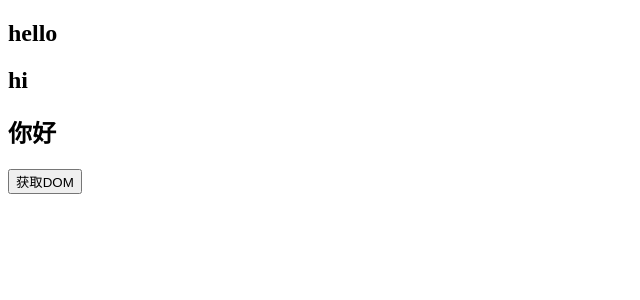
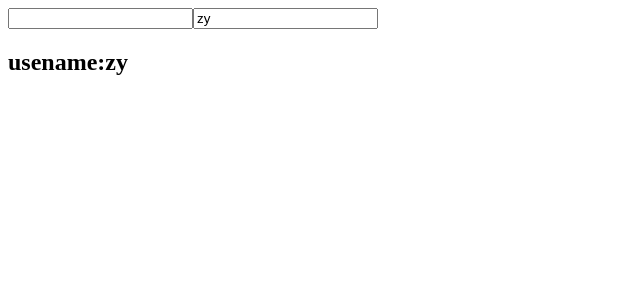
Before and after one commit to ZhangYuYYDS/React, a React (Create React App) app in the folder 05_React脚手架/02_learn_component/: page / in a window 1280 px wide. Shown: the top 300 px of the page, without its empty margins (0-640 px from the left). Built offline with nearby package versions, Linux system fonts and the light colour scheme.

Commit message:
受控组件和非受控组件

```diff
--- a/05_React脚手架/02_learn_component/src/12_render函数的优化/App.jsx
+++ b/05_React脚手架/02_learn_component/src/12_render函数的优化/App.jsx
@@ -1,4 +1,4 @@
-import React, { Component, PureComponent } from 'react';
+import React, { PureComponent } from 'react';
 import Home from './Home';
 import Count from './Count';
 
--- a/05_React脚手架/02_learn_component/src/13_ref获取DOM/App.jsx
+++ b/05_React脚手架/02_learn_component/src/13_ref获取DOM和组件/01_ref获取DOM.jsx
@@ -15,7 +15,7 @@ export class App extends PureComponent {
         // 2. 提前通过createRef创建好ref对象，将创建出来的对象绑定到元素上
         console.log(this.titleRef.current);
 
-        // 3.
+        // 3.传入一个回调函数，在对应的元素被渲染之后，回调函数会被调用，并且将元素传入
         console.log(this.titleEl);
     };
     render() {
--- /dev/null
+++ b/05_React脚手架/02_learn_component/src/14_受控组件和非受控组件/App.jsx
@@ -0,0 +1,42 @@
+import React, { PureComponent } from 'react';
+
+export class App extends PureComponent {
+    constructor(props) {
+        super(props);
+        this.state = {
+            usename: 'zy',
+        };
+    }
+    changeInput = (e) => {
+        // e中包含每次输入的东西，以及输入框的value值
+        // console.log(e.target.value);
+        this.setState({ usename: e.target.value });
+    };
+    render() {
+        const { usename } = this.state;
+        return (
+            <div>
+                {/* 想要向输入框中输入一些东西，并且能够获取到输入框中的东西 */}
+                {/* 现在这个input组件叫做非受控组件，因为并没有受React来管理 */}
+                <input
+                    type="text"
+                    onChange={(e) => {
+                        this.changeInput(e);
+                    }}
+                />
+                {/* 受控组件：绑定value */}
+                {/* 当没有给这个input绑定嫦娥事件时，输入是失效的，无法输入 */}
+                <input
+                    type="text"
+                    value={usename}
+                    onChange={(e) => {
+                        this.changeInput(e);
+                    }}
+                />
+                <h2>usename:{usename}</h2>
+            </div>
+        );
+    }
+}
+
+export default App;
--- a/05_React脚手架/02_learn_component/src/index.js
+++ b/05_React脚手架/02_learn_component/src/index.js
@@ -12,7 +12,8 @@ import ReactDOM from 'react-dom/client';
 // import App from './10_非父子通信-EventBus/App';
 // import App from './11_setState的详细使用/App';
 // import App from './12_render函数的优化/App';
-import App from './13_ref获取DOM/App';
+// import App from './13_ref获取DOM和组件/App';
+import App from './14_受控组件和非受控组件/App';
 import React from 'react';
 
 const container = document.getElementById('root');
```
Also changed, not shown: 05_React脚手架/02_learn_component/src/13_ref获取DOM和组件/02_ref获取类组件实例.jsx (added, +39 -0 lines), 05_React脚手架/02_learn_component/src/13_ref获取DOM和组件/03_ref获取函数组件某元素.jsx (added, +40 -0 lines).
